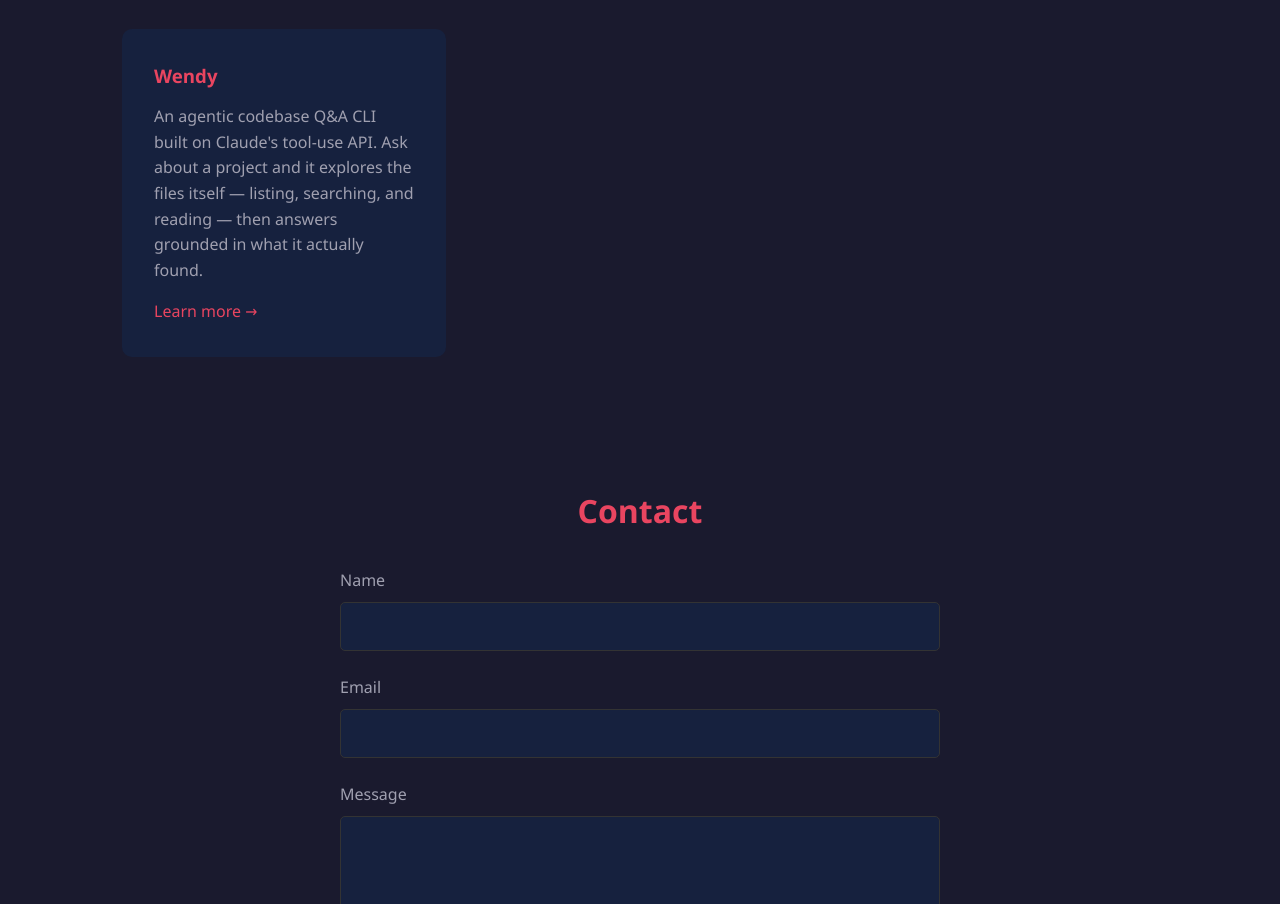
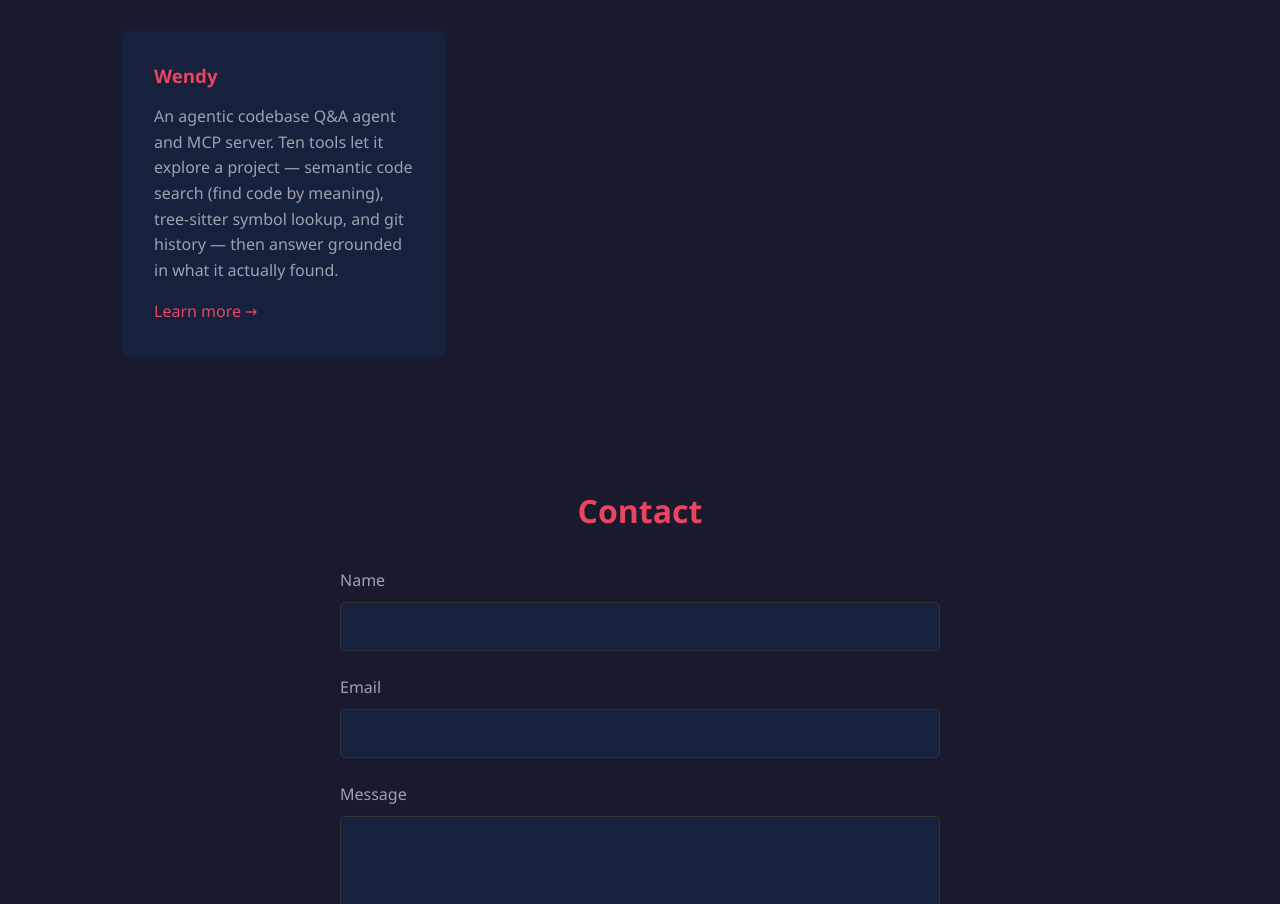
Before and after one commit to Julia-b-work/portfolio, a website: page index.html in a window 1280 px wide. Shown: the part 1537-2441 px from the top of the page. Drawn offline with Linux system fonts and the light colour scheme.

Commit message:
Update Wendy card: MCP server + semantic search

```diff
--- a/index.html
+++ b/index.html
@@ -63,7 +63,7 @@
         </div>
         <div class="project-card">
           <h3>Wendy</h3>
-          <p>An agentic codebase Q&amp;A CLI built on Claude's tool-use API. Ask about a project and it explores the files itself — listing, searching, and reading — then answers grounded in what it actually found.</p>
+          <p>An agentic codebase Q&amp;A agent and MCP server. Ten tools let it explore a project — semantic code search (find code by meaning), tree-sitter symbol lookup, and git history — then answer grounded in what it actually found.</p>
           <a href="https://github.com/Julia-b-work/wendy-agent" class="project-link" target="_blank" rel="noopener">Learn more &rarr;</a>
         </div>
       </div>
```
